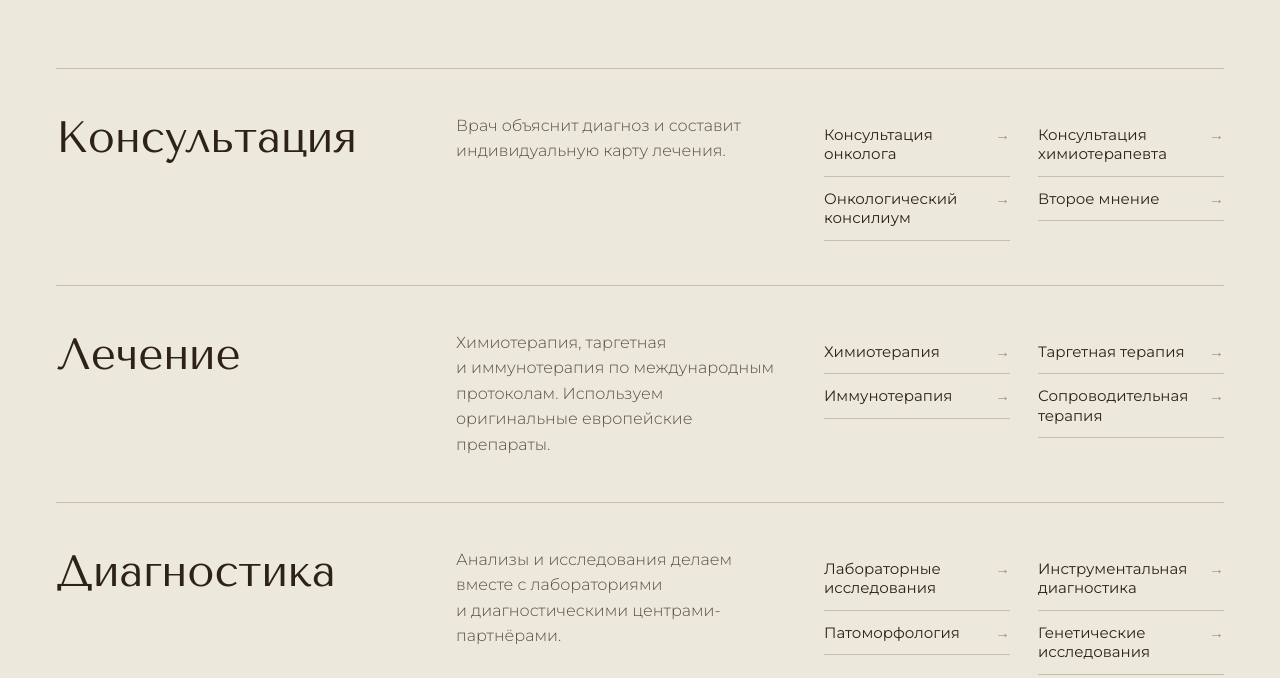
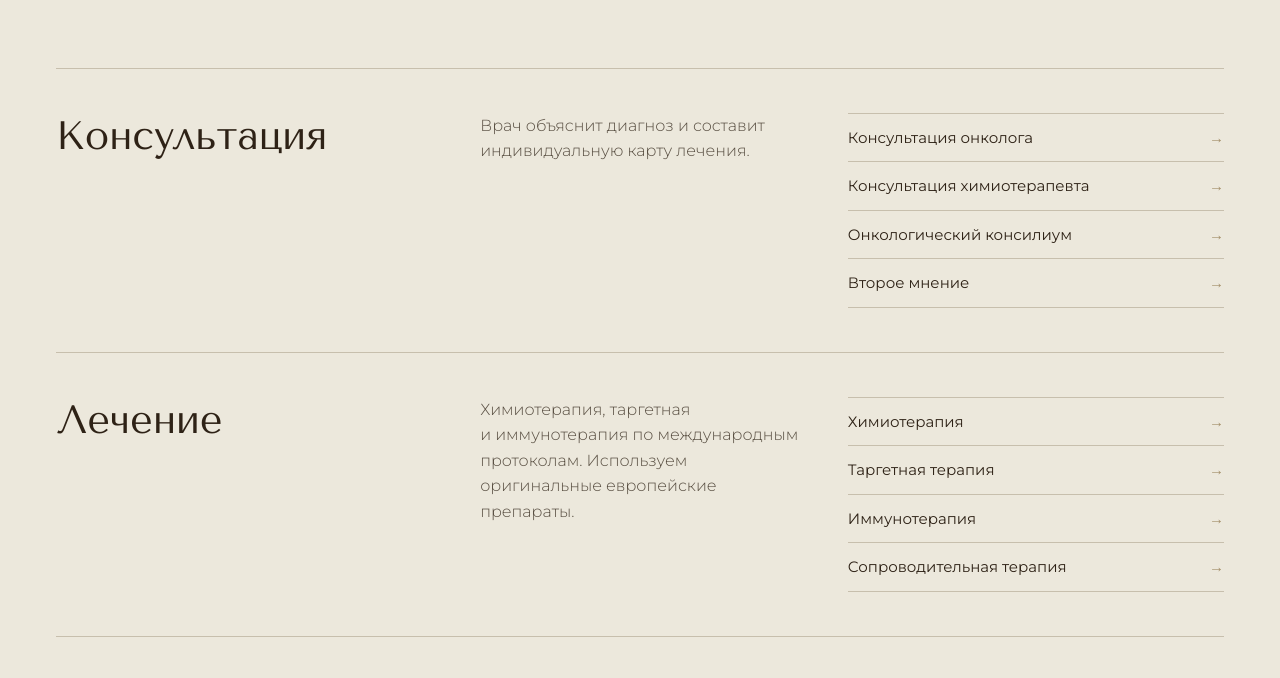
Before and after one commit to Majewski-Yura/ledin-clinic-redesign, a plain HTML site: page index.html in a window 1280 px wide. Shown: the part 1173-1851 px from the top of the page. Drawn offline with nearby package versions, Linux system fonts and the light colour scheme.

Commit message:
Ровная сетка строк направлений
Co-Authored-By: Claude Opus 5.5 <noreply@anthropic.com>

```diff
--- a/index.html
+++ b/index.html
@@ -231,16 +231,16 @@ h1 .line+.line>*{animation-delay:.5s}
 html,body{overflow-x:clip}
 .services{overflow:clip}
 .services__grid{display:block;border-top:1px solid var(--linen)}
-.service,.service + .service,.service:last-child{display:grid;grid-template-columns:1.1fr 1fr 1.25fr;gap:48px;align-items:start;
+.service,.service + .service,.service:last-child{display:grid;grid-template-columns:minmax(0,4fr) minmax(0,3.4fr) minmax(0,4fr);gap:48px;align-items:start;
   padding:44px 0;border-right:0;border-bottom:1px solid var(--linen);position:relative}
 .service::before{content:"";position:absolute;inset:0 -56px;background:#E3DED0;opacity:0;transition:opacity .45s ease;z-index:0}
 .service>*{position:relative;z-index:1}
 .service:hover::before{opacity:1}
-.service h3{font-size:44px;margin:0;transition:transform .45s cubic-bezier(.2,.7,.2,1)}
+.service h3{font-size:clamp(30px,3.1vw,44px);margin:0;transition:transform .45s cubic-bezier(.2,.7,.2,1)}
 .service:hover h3{transform:translateX(14px)}
 .service p{min-height:0;font-size:16px}
-.service ul{margin-top:0;border-top:0;display:grid;grid-template-columns:1fr 1fr;column-gap:28px}
-.service li a{padding:12px 0}
+.service ul{margin-top:0;border-top:1px solid var(--linen);display:block}
+.service li a{padding:14px 0;gap:16px}
 
 /* ===== Главный врач ===== */
 .chief__frame{border-radius:20px;overflow:hidden}
```
